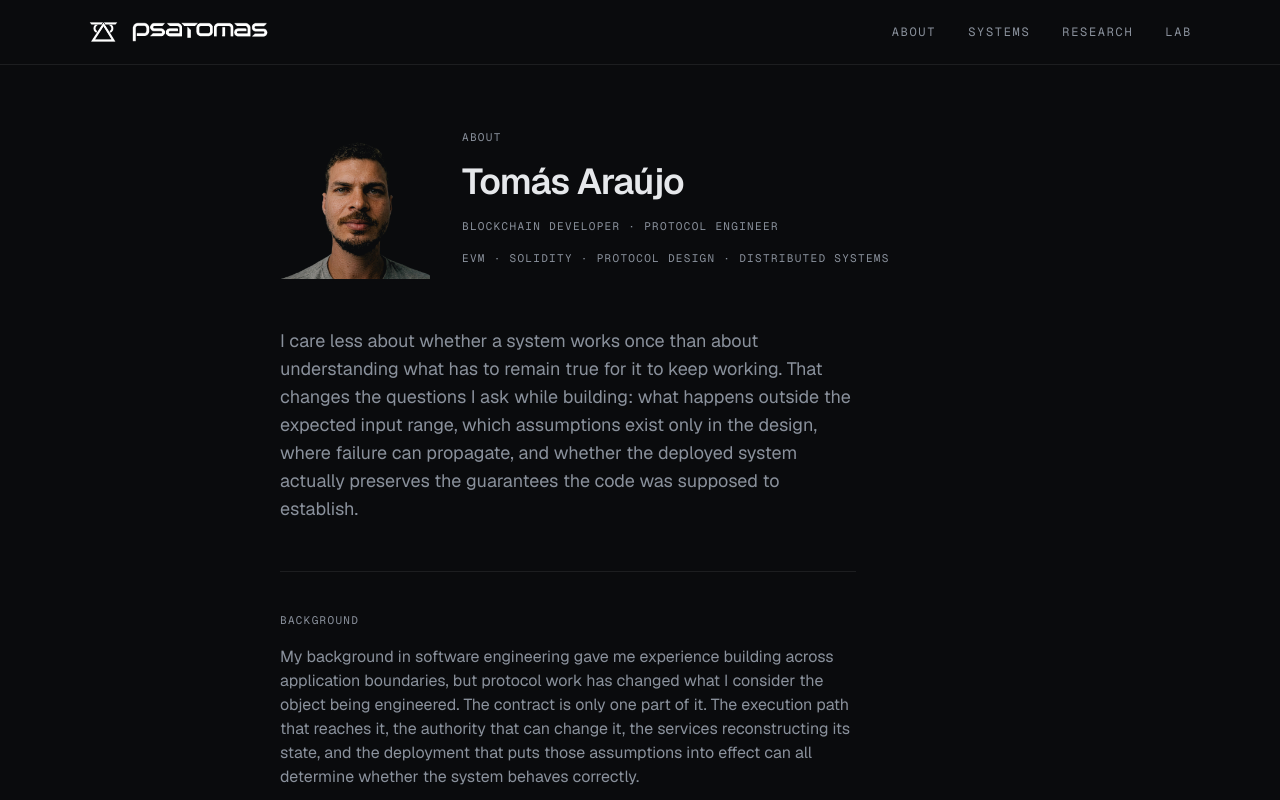
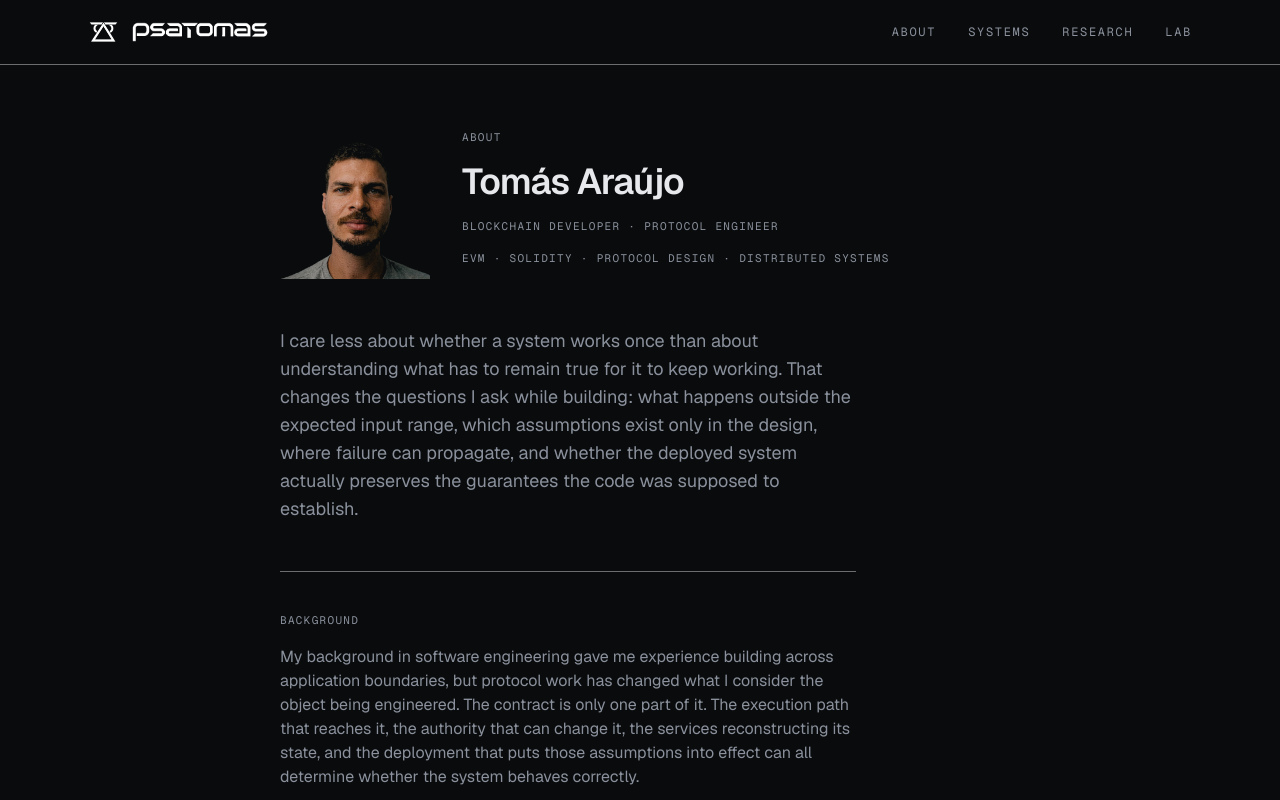
Before and after one commit to psatomas/psatomas.com, a Next.js app: page /about in a window 1280 px wide. Shown: the top 800 px of the page. Built offline with nearby package versions, Linux system fonts and the light colour scheme.

Commit message:
style(theme): strengthen structural border opacity
Raise --border from rgba(255, 255, 255, 0.08) to rgba(255, 255, 255,
0.4), making the hairline borders used throughout the site's grid/card
language more visible.

Co-Authored-By: Claude Sonnet 5 <noreply@anthropic.com>

```diff
--- a/src/app/globals.css
+++ b/src/app/globals.css
@@ -7,7 +7,7 @@
   --foreground: #e6e8eb;
   --muted: #8a919c;
   --dim: #565b64;
-  --border: rgba(255, 255, 255, 0.08);
+  --border: rgba(255, 255, 255,0.4);
   --border-strong: rgba(255, 255, 255, 0.18);
   --grid-line: rgba(255, 255, 255, 0.045);
   --accent: #38bdf8;
```
